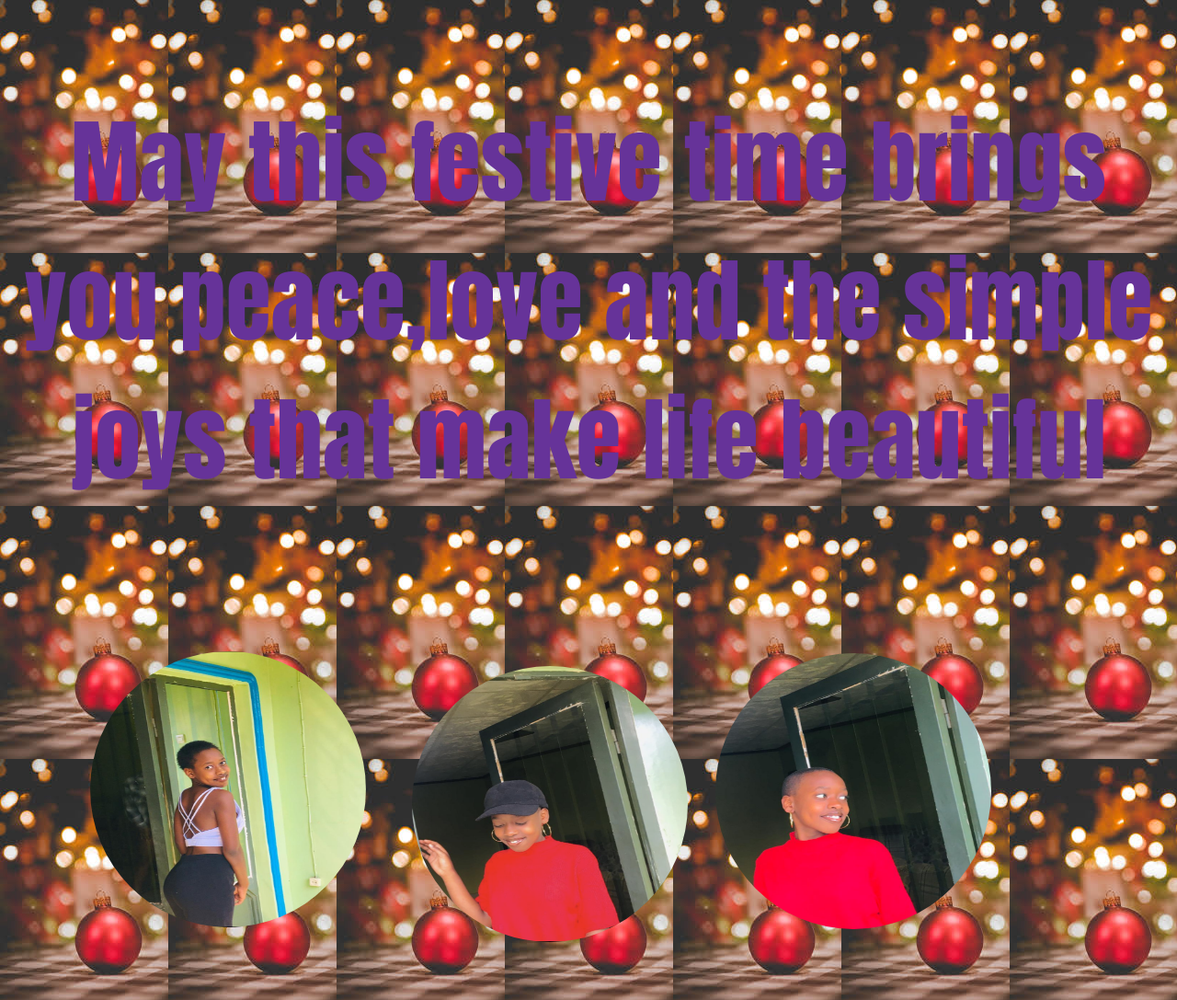
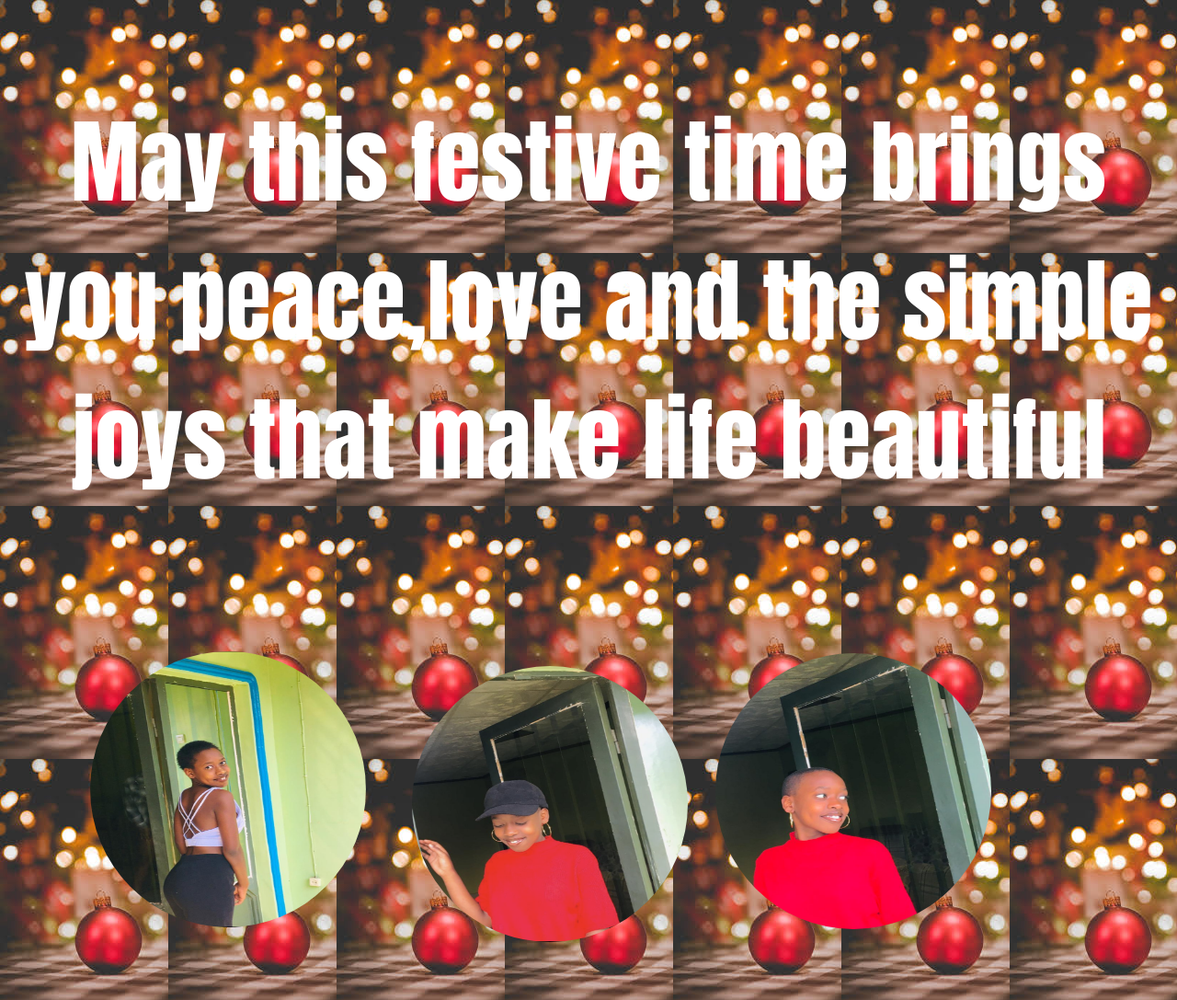
Before and after one commit to nihonor/nihonor, a plain HTML site: page index.html in a window 1280 px wide. Shown: the top 1087 px of the page at 92% size. Drawn offline with Linux system fonts and the light colour scheme.

Commit message:
Update index.css

```diff
--- a/index.css
+++ b/index.css
@@ -1,7 +1,7 @@
 body{
     background-image: url(azah.jpeg);
 }
-.p1{text-align: center;font-size: 100px;color:rebeccapurple;font-family: Impact, Haettenschweiler, 'Arial Narrow Bold', sans-serif;}
+.p1{text-align: center;font-size: 100px;color:white;font-family: Impact, Haettenschweiler, 'Arial Narrow Bold', sans-serif;}
 .img1{
     width: 300px; height: 300px;
     border-radius: 500px;
```
